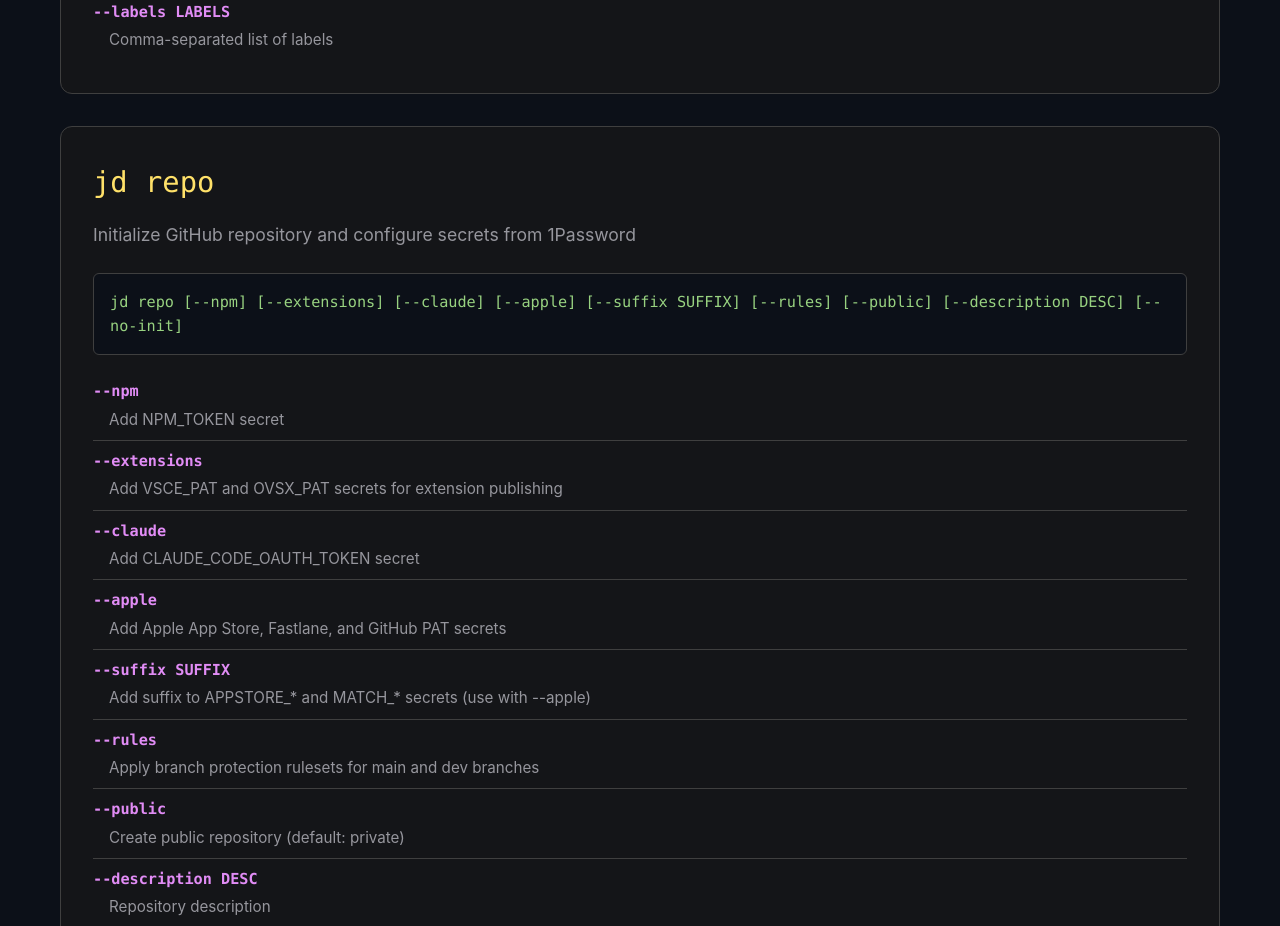
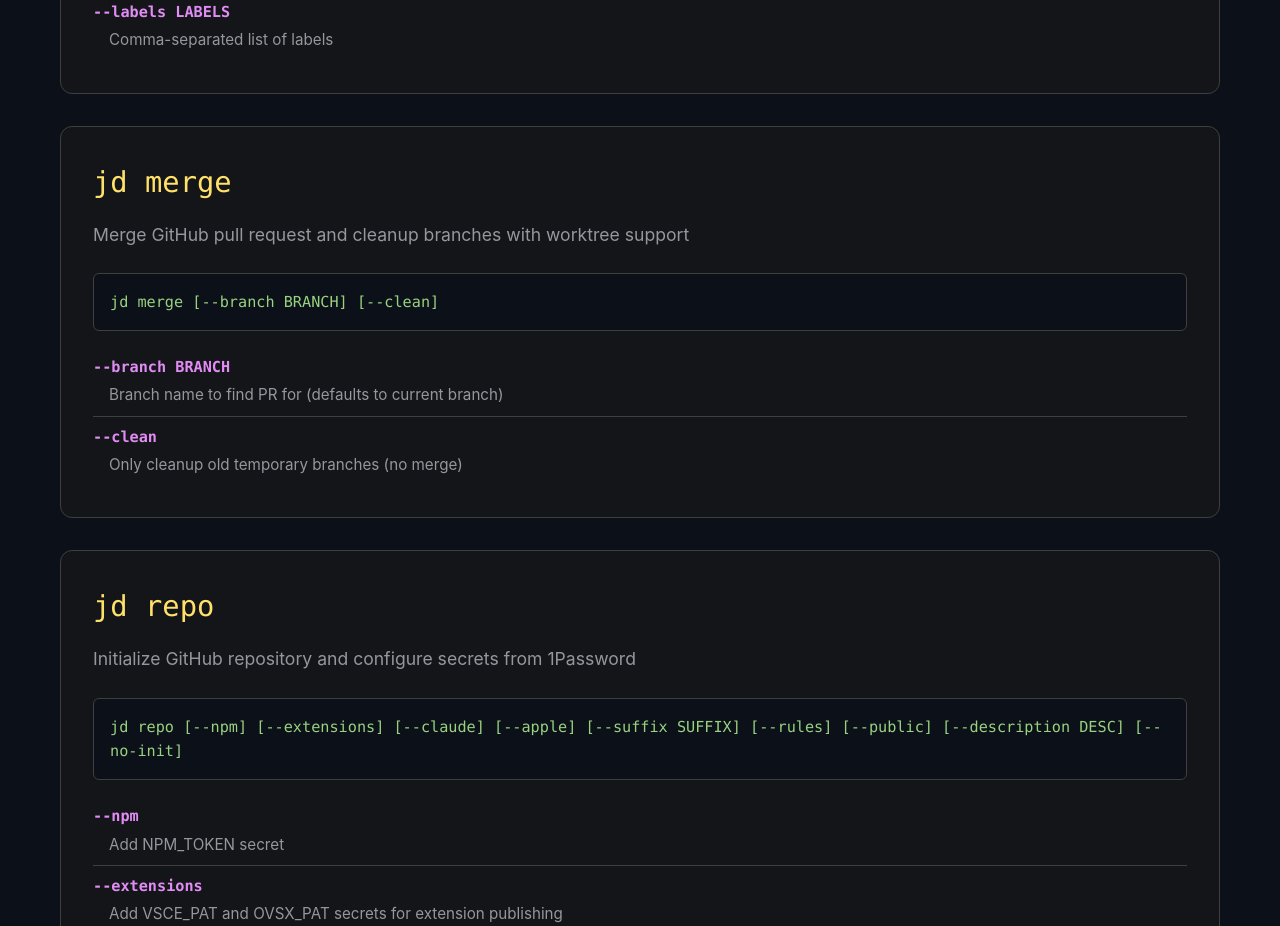
Before and after one commit to starburst997/jd, a website: page docs/index.html in a window 1280 px wide. Shown: the part 3297-4223 px from the top of the page. Drawn offline with Linux system fonts and the light colour scheme.

Commit message:
`merge` command

```diff
--- a/docs/index.html
+++ b/docs/index.html
@@ -536,6 +536,27 @@
             </ul>
           </div>
 
+          <!-- merge -->
+          <div class="command-card">
+            <div class="command-name">jd merge</div>
+            <div class="command-desc">
+              Merge GitHub pull request and cleanup branches with worktree support
+            </div>
+            <div class="command-usage">
+              jd merge [--branch BRANCH] [--clean]
+            </div>
+            <ul class="args-list">
+              <li>
+                <span class="arg-name">--branch BRANCH</span>
+                <span class="arg-desc">Branch name to find PR for (defaults to current branch)</span>
+              </li>
+              <li>
+                <span class="arg-name">--clean</span>
+                <span class="arg-desc">Only cleanup old temporary branches (no merge)</span>
+              </li>
+            </ul>
+          </div>
+
           <!-- repo -->
           <div class="command-card">
             <div class="command-name">jd repo</div>
```
Also changed, not shown: README.md, 5 other files.
